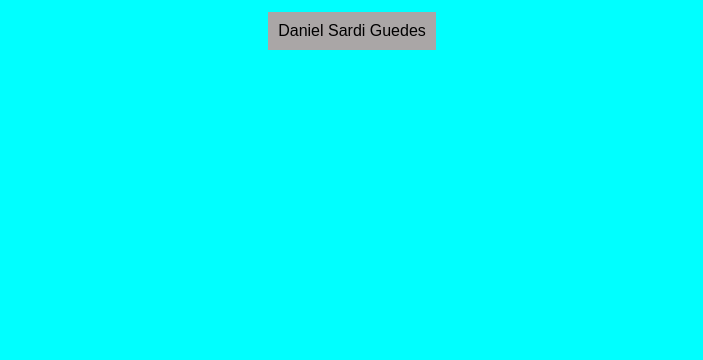
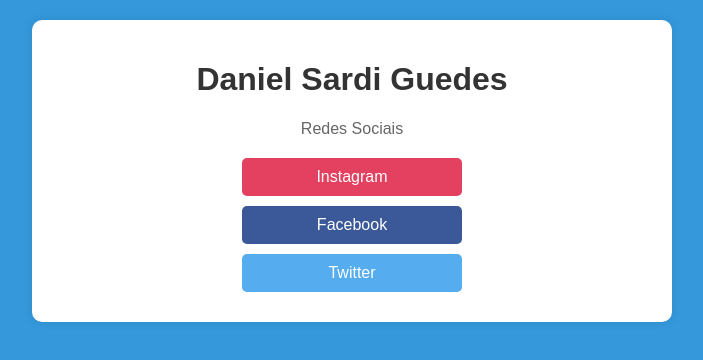
Before and after one commit to DanielSardiGuedes/site, a plain HTML site: page index.html in a window 1280 px wide. Shown: the whole page, without its empty margins (288-991 px from the left). Drawn offline with Linux system fonts and the light colour scheme.

Commit message:
Update index.html

```diff
--- a/index.html
+++ b/index.html
@@ -2,15 +2,63 @@
 <html lang="pt-br">
 <head>
     <meta charset="UTF-8">
-    <meta http-equiv="X-UA-Compatible" content="IE=edge">
     <meta name="viewport" content="width=device-width, initial-scale=1.0">
-    <title>Document</title>
-    <link rel="stylesheet" href="css/principal.css">
-    <link rel="shortcut icon" href="img/favicon.ico" type="image/x-icon">
+    <title>Minha Bio no Instagram</title>
+    <style>
+        body {
+            font-family: Arial, sans-serif;
+            background-color: #3498db; /* Azul agradável */
+            color: #fff; /* Cor do texto para melhor contraste */
+            text-align: center;
+            margin: 20px;
+        }
+        .bio-container {
+            max-width: 600px;
+            margin: 0 auto;
+            padding: 20px;
+            background-color: #fff;
+            border-radius: 10px;
+            box-shadow: 0 0 10px rgba(0, 0, 0, 0.1);
+        }
+        h1 {
+            color: #333;
+        }
+        p {
+            color: #666;
+            margin-bottom: 20px;
+        }
+        .button-container {
+            display: flex;
+            flex-direction: column;
+            align-items: center;
+        }
+        .button {
+            display: block;
+            width: 80%;
+            max-width: 200px;
+            padding: 10px;
+            margin-bottom: 10px;
+            text-decoration: none;
+            color: #fff;
+            background-color: #55acee; /* Azul claro para Twitter */
+            border-radius: 5px;
+            transition: background-color 0.3s ease;
+        }
+        .button:hover {
+            background-color: #2795e9; /* Tom mais escuro ao passar o mouse */
+        }
+    </style>
 </head>
 <body>
-    <main class="corpo">
-        <p>Daniel Sardi Guedes</p>
-    </main>
+    <div class="bio-container">
+        <h1>Daniel Sardi Guedes</h1>
+        <p>Redes Sociais</p>
+        <div class="button-container">
+            <a class="button" href="https://www.instagram.com/danielsardiguedes/" target="_blank" style="background-color: #e4405f;">Instagram</a>
+            <a class="button" href="https://www.facebook.com/daniel.sardi.7/" target="_blank" style="background-color: #3b5998;">Facebook</a>
+            <a class="button" href="https://twitter.com/danisardiguedes" target="_blank">Twitter</a>
+            <!-- Adicione mais botões e links conforme necessário -->
+        </div>
+    </div>
 </body>
 </html>
```
